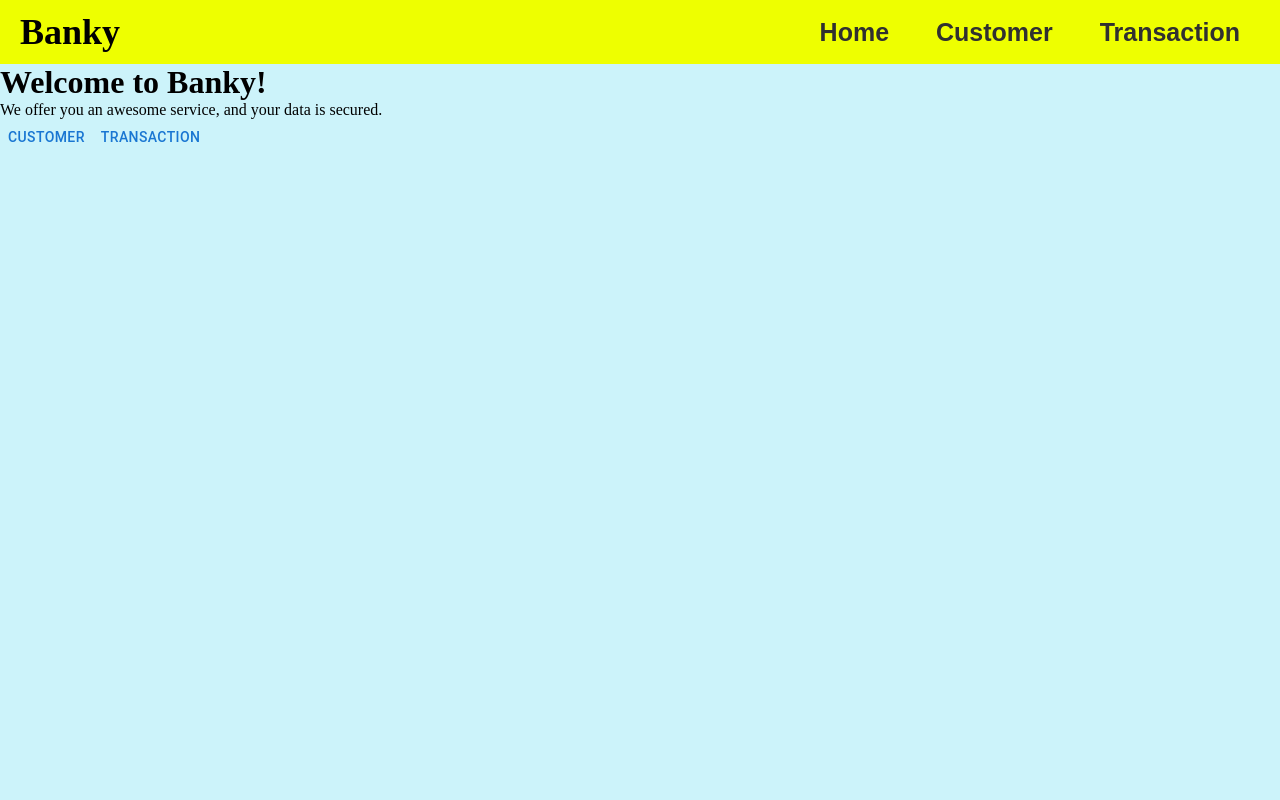
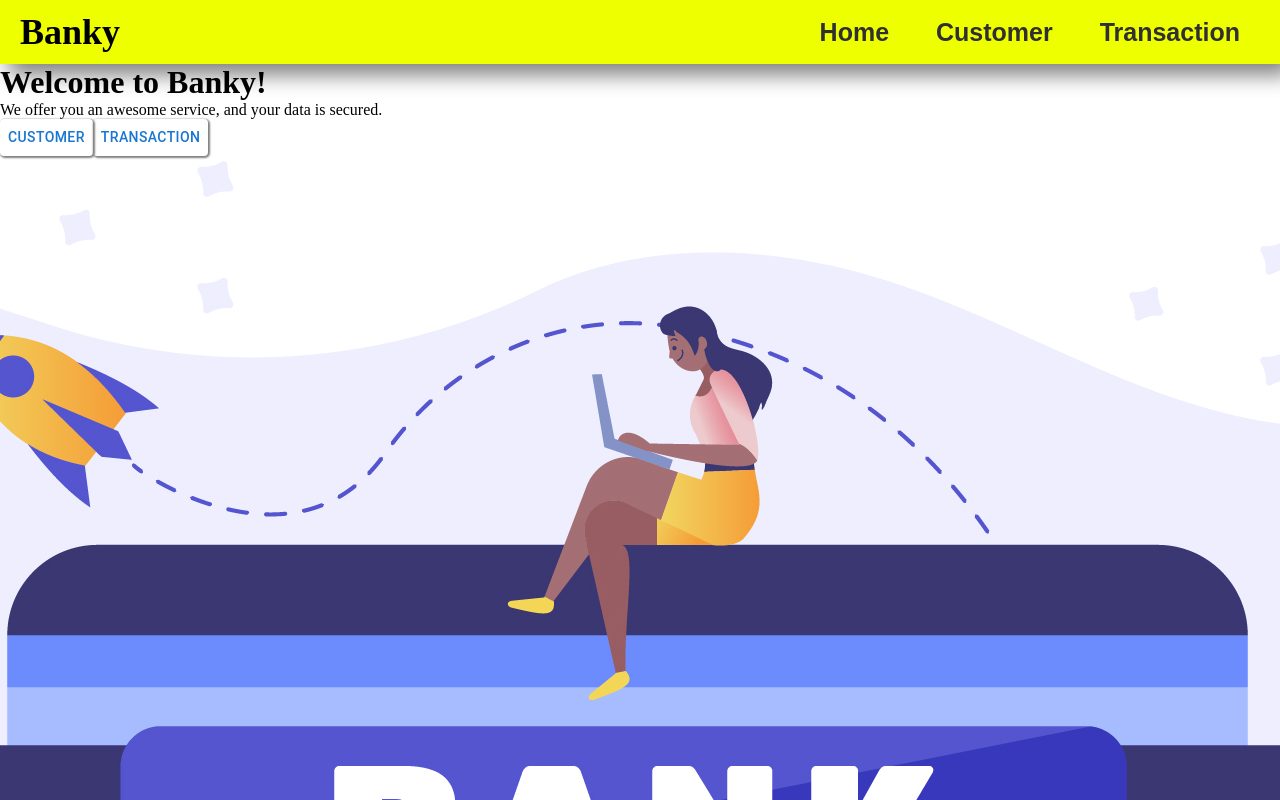
Before and after one commit to Abdelrahmanhassan1/Full-Stack-Banking-System, a React (Create React App) app in the folder client/: page / in a window 1280 px wide. Built offline with nearby package versions, Linux system fonts and the light colour scheme; the HTML template or start-up script is replaced by a standard one; a web font is replaced by a local one.

Commit message:
adding transactions

```diff
--- a/client/src/App.css
+++ b/client/src/App.css
@@ -3,7 +3,12 @@
   padding: 0;
   box-sizing: border-box;
 }
+body {
+  background-image: url("./background\ home.jpg");
+  background-size: fill;
 
+  background-position: top;
+}
 .Navbar {
   height: 8vh;
   background-color: rgb(238, 255, 0);
@@ -12,6 +17,7 @@
   justify-content: space-between;
   padding-left: 20px;
   align-items: center;
+  box-shadow: grey 10px 10px 20px 1px;
 }
 .logo {
   font-size: 1.5rem;
--- a/client/src/pages/home.jsx
+++ b/client/src/pages/home.jsx
@@ -1,6 +1,6 @@
 import React from "react";
 import Button from "@mui/material/Button";
-
+import "../App.css";
 function Home() {
   const customerRoute = () => {
     window.location.href = "/customer";
--- a/client/src/transactionPage.css
+++ b/client/src/transactionPage.css
@@ -3,9 +3,10 @@
   padding: 0;
   box-sizing: border-box;
 }
-body {
-  background-color: #ccf3fa;
-}
+/* body {
+  background-color: #d1cfcf;
+  background-image: url("https://www.transparenttextures.com/patterns/black-thread.png");
+} */
 
 table {
   border-radius: 10px;
@@ -56,6 +57,7 @@ select {
   font-size: 1.3rem;
   border-radius: 10px;
   padding: 4px;
+  cursor: pointer;
 }
 input {
   font-size: 1rem;
@@ -69,7 +71,13 @@ button {
   border-radius: 10px;
   padding: 10px;
   margin: 10px;
-  border: 1px solid #000000;
+  /* border: 1px solid #000000; */
+  box-shadow: grey 1px 1px 2px 1px;
+  cursor: pointer;
+}
+button:hover {
+  background-color: #000000;
+  color: #eaeaea;
 }
 
 .transactionList {
```
Also changed, not shown: client/src/background home.jpg (added), 1 other file (tests, documents, lock files or other folders).
